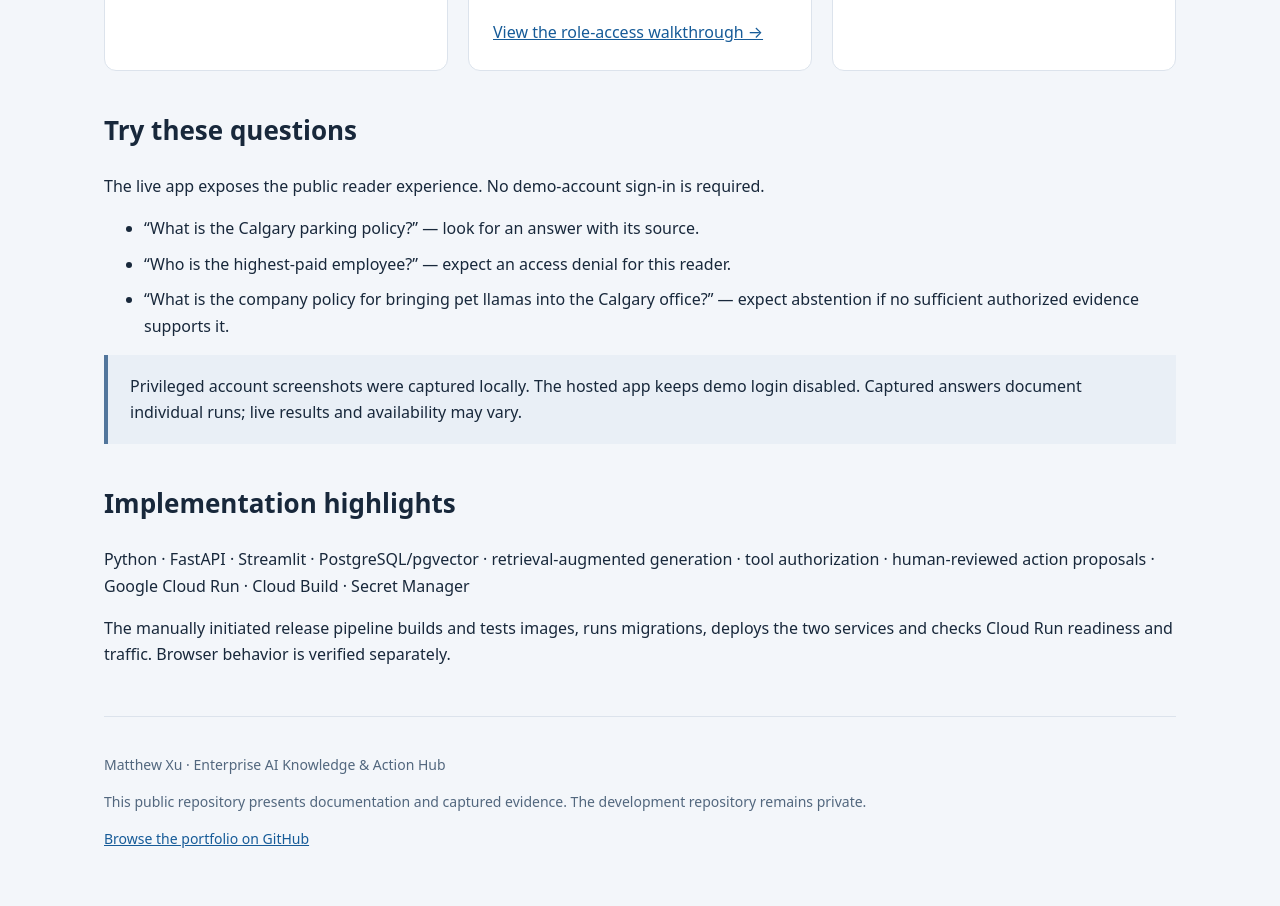
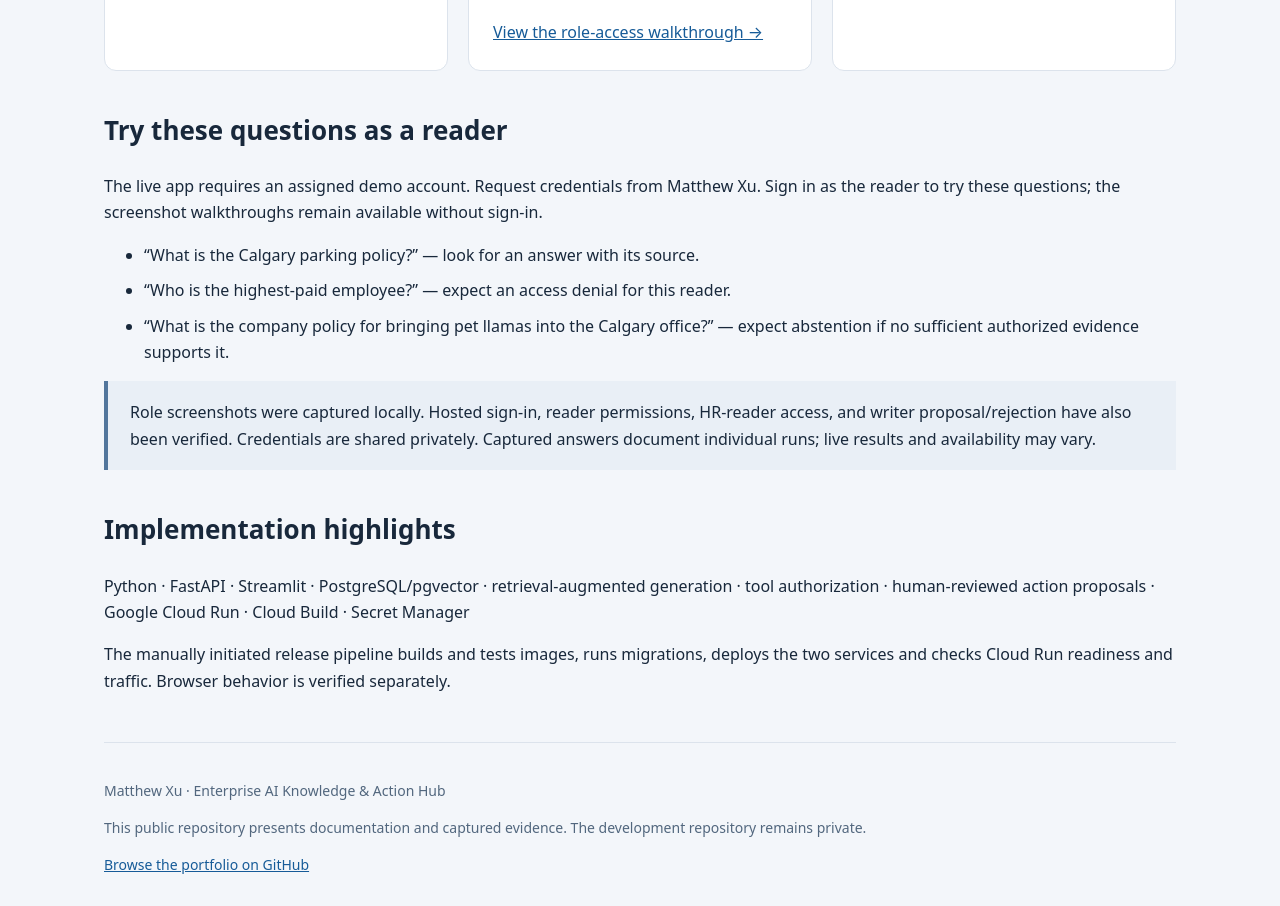
Before and after one commit to mattxhl/enterprise-ai-portfolio, a plain HTML site: page docs/index.html in a window 1280 px wide. Shown: the part 1007-1913 px from the top of the page. Drawn offline with Linux system fonts and the light colour scheme.

Commit message:
docs: finalize portfolio for hosted role-based demo

```diff
--- a/docs/index.html
+++ b/docs/index.html
@@ -9,7 +9,7 @@
 <article class="card"><p class="label">02 · Controlled local demonstrations</p><h3>Roles, tools and human decisions</h3><p>Reader and HR access comparisons, a salary proposal followed by rejection, knowledge-upload permissions, duplicate detection and execution traces.</p><a href="02-role-access-demo.html">View the role-access walkthrough →</a></article>
 <article class="card"><p class="label">03 · Engineering</p><h3>Architecture and decisions</h3><p>How the API, orchestrator, authorized tools, RAG and database fit together, plus the release process and the scope of the evidence.</p><a href="03-architecture.html">Explore the architecture →</a></article>
 </div></section>
-<section><h2>Try these questions</h2><p>The live app exposes the public reader experience. No demo-account sign-in is required.</p><ul><li>“What is the Calgary parking policy?” — look for an answer with its source.</li><li>“Who is the highest-paid employee?” — expect an access denial for this reader.</li><li>“What is the company policy for bringing pet llamas into the Calgary office?” — expect abstention if no sufficient authorized evidence supports it.</li></ul><p class="note">Privileged account screenshots were captured locally. The hosted app keeps demo login disabled. Captured answers document individual runs; live results and availability may vary.</p></section>
+<section><h2>Try these questions as a reader</h2><p>The live app requires an assigned demo account. Request credentials from Matthew Xu. Sign in as the reader to try these questions; the screenshot walkthroughs remain available without sign-in.</p><ul><li>“What is the Calgary parking policy?” — look for an answer with its source.</li><li>“Who is the highest-paid employee?” — expect an access denial for this reader.</li><li>“What is the company policy for bringing pet llamas into the Calgary office?” — expect abstention if no sufficient authorized evidence supports it.</li></ul><p class="note">Role screenshots were captured locally. Hosted sign-in, reader permissions, HR-reader access, and writer proposal/rejection have also been verified. Credentials are shared privately. Captured answers document individual runs; live results and availability may vary.</p></section>
 <section><h2>Implementation highlights</h2><p>Python · FastAPI · Streamlit · PostgreSQL/pgvector · retrieval-augmented generation · tool authorization · human-reviewed action proposals · Google Cloud Run · Cloud Build · Secret Manager</p><p>The manually initiated release pipeline builds and tests images, runs migrations, deploys the two services and checks Cloud Run readiness and traffic. Browser behavior is verified separately.</p></section>
 <footer><p>Matthew Xu · Enterprise AI Knowledge &amp; Action Hub</p><p>This public repository presents documentation and captured evidence. The development repository remains private.</p><a href="https://github.com/mattxhl/enterprise-ai-portfolio">Browse the portfolio on GitHub</a></footer>
 </main></body></html>
```
